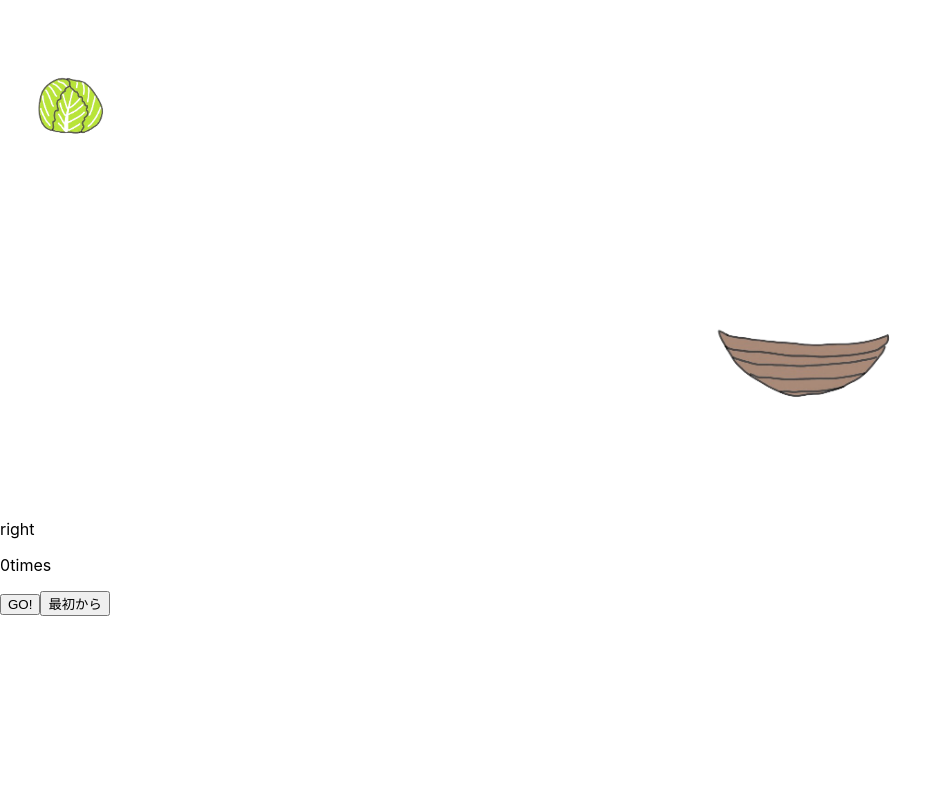
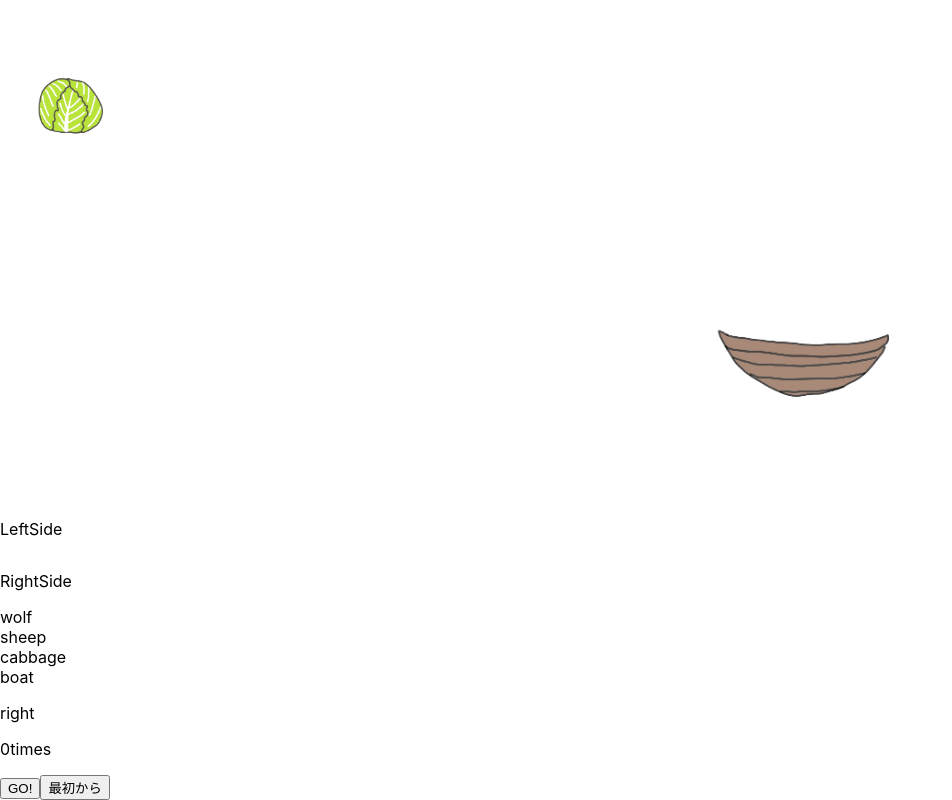
Before and after one commit to nachan28/walf_sheep_cabbage, a React (Create React App) app: page / in a window 1280 px wide. Shown: the part 385-1185 px from the top of the page, without its empty margins (0-952 px from the left). Before the commit the page ends 1001 px from the top, so only its background shows below. Built offline with nearby package versions, Linux system fonts and the light colour scheme.

Commit message:
Add LeftSide/ RightSideItems component

```diff
--- a/src/App.tsx
+++ b/src/App.tsx
@@ -4,6 +4,8 @@ import { Item } from './components/Item';
 import { Boat } from './components/Boat';
 import { DndProvider } from 'react-dnd';
 import { HTML5Backend } from 'react-dnd-html5-backend';
+import { LeftSideItems } from './components/LeftSideItems';
+import { RightSideItems } from './components/RightSideItems';
 
 export type Location = "right" | "left" | "onboat"
 
@@ -80,6 +82,16 @@ function App() {
     }
     return false
   }
+
+  // "left" と "right" のアイテムリストを生成
+  const leftItems = Object.entries(locations)
+    .filter(([key, value]) => value === "left")
+    .map(([key]) => key);
+
+  const rightItems = Object.entries(locations)
+    .filter(([key, value]) => value === "right")
+    .map(([key]) => key);
+
   return (
     <DndProvider backend={HTML5Backend}>
       <div style={{display: "flex", justifyContent:"space-around", flexDirection: "column"}}>
@@ -87,6 +99,8 @@ function App() {
         <Item onClick={() => handleSelectItem("sheep")} src="/sheep.png" type="sheep" location={locations.sheep} onMoveComplete={onMoveComplete}></Item>
         <Item onClick={() => handleSelectItem("cabbage")} src="/cabbage.png" type="cabbage" location={locations.cabbage} onMoveComplete={onMoveComplete}></Item>
         <Boat locations={locations}></Boat>
+        <LeftSideItems items={leftItems}></LeftSideItems>
+        <RightSideItems items={rightItems}></RightSideItems>
       </div>
       <p>{locations.boat}</p>
       {/* <p>selected: {selectedItem}</p> */}
--- /dev/null
+++ b/src/components/LeftSideItems.tsx
@@ -0,0 +1,16 @@
+import { SideItemProps } from "./RightSideItems"
+
+export const LeftSideItems = (items: SideItemProps) => {
+    return (
+        <div className="left-item-container" style={{
+
+        }}>
+            <p>LeftSide</p>
+            {items.items.map((item, index) => (
+                <div key={index} className="left-item">
+                    {item}
+                </div>
+            ))}
+        </div>
+    )
+}
--- /dev/null
+++ b/src/components/RightSideItems.tsx
@@ -0,0 +1,16 @@
+export type SideItemProps = {
+    items: string[]
+}
+
+export const RightSideItems = (items: SideItemProps) => {
+    return (
+        <div className="right-item-container">
+            <p>RightSide</p>
+            {items.items.map((item, index) => (
+                <div key={index} className="right-item">
+                    {item}
+                </div>
+            ))}
+        </div>
+    )
+}
```
